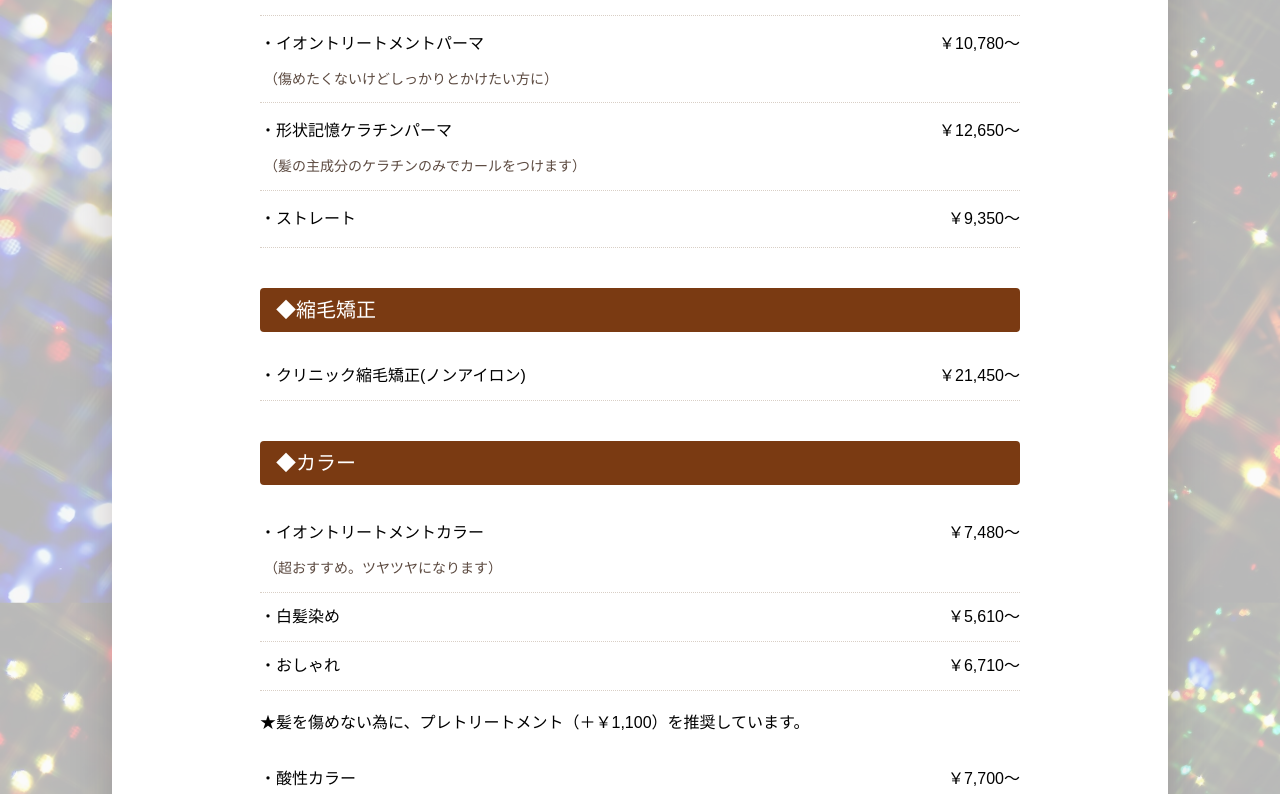
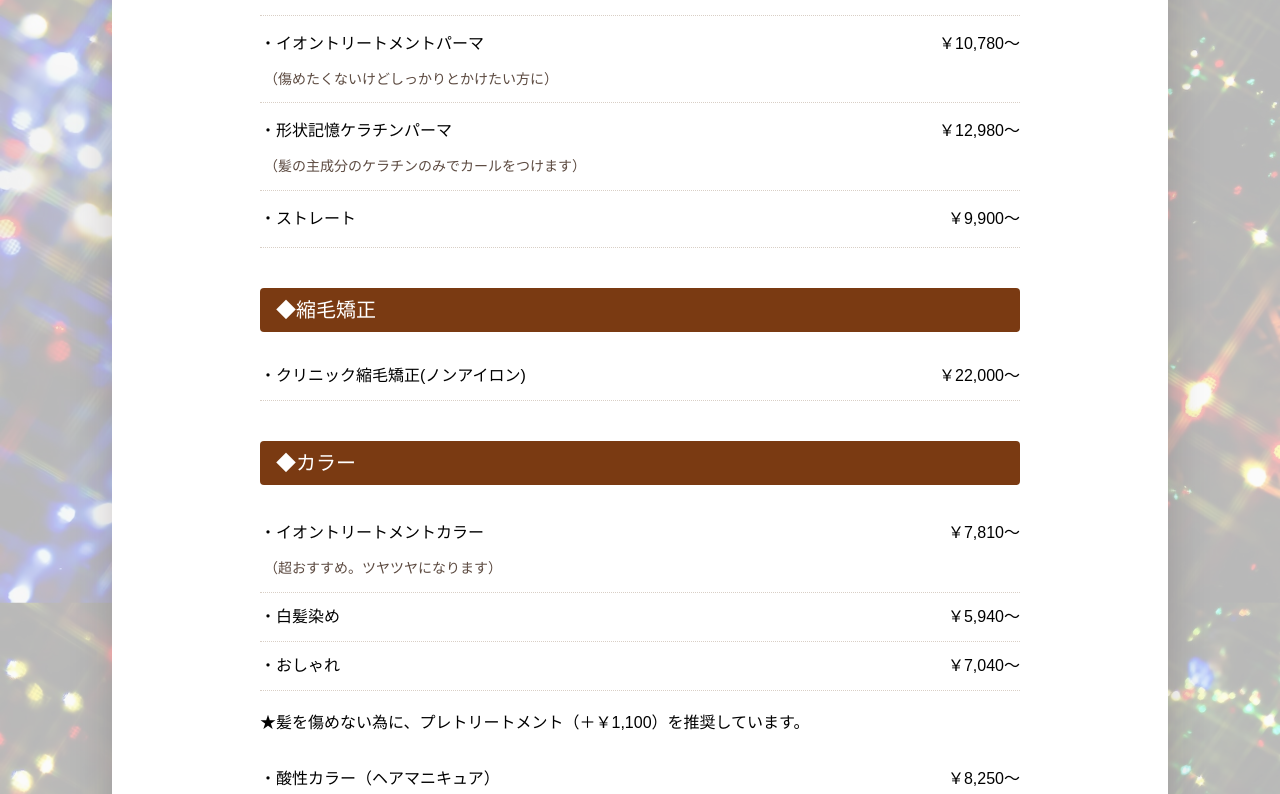
Before and after one commit to Cutgarden-Mei/cutgarden-mei.com, a Next.js app: page /menu in a window 1280 px wide. Shown: the part 1286-2080 px from the top of the page. Built offline with nearby package versions, Linux system fonts and the light colour scheme; no server answers; what @contentful/rich-text-types would draw is missing.

Commit message:
ACCESS MENU STAFFページを更新

```diff
--- a/src/app/access/page.tsx
+++ b/src/app/access/page.tsx
@@ -23,7 +23,7 @@ export default async function AccessPage() {
 			label: "受付時間",
 			value: "パーマ・カラーはPM5:30まで\nカットはPM6:30まで",
 		},
-		{ label: "定休日", value: "毎週月曜日" },
+		{ label: "定休日", value: "月曜日・火曜日（祝日の場合もお休み）" },
 	];
 	const guideParagraphs = [
 		"出来るだけご来店前にお電話下さいますようお願いいたします。",
--- a/src/app/menu/page.tsx
+++ b/src/app/menu/page.tsx
@@ -62,7 +62,7 @@ export default function MenuPage() {
 						<PriceRow label="小学生(S.500)" price="￥1,850" />
 						<PriceRow label="だっこ" price="￥2,050" />
 						<PriceRow label="前髪カット" price="￥1,020" />
-						<PriceRow label="シャンプー＆ブロー" price="￥2,420" />
+						<PriceRow label="シャンプー＆ブロー" price="￥2,530" />
 					</ul>
 				</PageSection>
 
@@ -85,10 +85,10 @@ export default function MenuPage() {
 						/>
 						<MenuItemWithNote
 							label="形状記憶ケラチンパーマ"
-							price="￥12,650～"
+							price="￥12,980～"
 							note="（髪の主成分のケラチンのみでカールをつけます）"
 						/>
-						<MenuItemWithNote label="ストレート" price="￥9,350～" />
+						<MenuItemWithNote label="ストレート" price="￥9,900～" />
 					</ul>
 				</PageSection>
 
@@ -96,7 +96,7 @@ export default function MenuPage() {
 					<ul className="list-none space-y-0 pl-0">
 						<PriceRow
 							label="クリニック縮毛矯正(ノンアイロン)"
-							price="￥21,450～"
+							price="￥22,000～"
 						/>
 					</ul>
 				</PageSection>
@@ -105,17 +105,17 @@ export default function MenuPage() {
 					<ul className="list-none space-y-0 pl-0 leading-8">
 						<MenuItemWithNote
 							label="イオントリートメントカラー"
-							price="￥7,480～"
+							price="￥7,810～"
 							note="（超おすすめ。ツヤツヤになります）"
 						/>
-						<PriceRow label="白髪染め" price="￥5,610～" />
-						<PriceRow label="おしゃれ" price="￥6,710～" />
+						<PriceRow label="白髪染め" price="￥5,940～" />
+						<PriceRow label="おしゃれ" price="￥7,040～" />
 					</ul>
 					<p className="mt-4 leading-8">
 						★髪を傷めない為に、プレトリートメント（＋￥1,100）を推奨しています。
 					</p>
 					<ul className="mt-4 list-none space-y-0 pl-0 leading-8">
-						<PriceRow label="酸性カラー" price="￥7,700～" />
+						<PriceRow label="酸性カラー（ヘアマニキュア）" price="￥8,250～" />
 					</ul>
 				</PageSection>
 
--- a/src/app/staff/page.tsx
+++ b/src/app/staff/page.tsx
@@ -49,7 +49,7 @@ export default function StaffPage() {
 
 				<div className="space-y-4 text-base leading-8 text-black">
 					<p>
-						大阪市・平野区にある、「美容室カットガーデンＭｅｉ」は、おかげさまでオープンから１７年目になります。
+						大阪市・平野区にある、「美容室カットガーデンＭｅｉ」は、おかげさまでオープンから２３年目になります。
 					</p>
 					<p>ただ、流行り？のガラス張りの洒落たサロンではありません。</p>
 					<p>
@@ -65,7 +65,7 @@ export default function StaffPage() {
 					<p>
 						赤ちゃんや小さいお子さんからパパやママ、おじいちゃん、おばあちゃん、障害をお持ちの方まで、ご家族様全員とお付き合いしたいと思っております。
 					</p>
-					<p>理・美容歴合わせて３０年以上の私がすべてを担当致します。</p>
+					<p>理・美容歴合わせて４０年以上の私がすべてを担当致します。</p>
 					<p>
 						個性を大事にしながら、髪の傷み０％を目指して、他にはそうそう見かけない特殊、かつ最高級の薬剤を、自分の目で確かめ、研究して使用しております。
 					</p>
```
